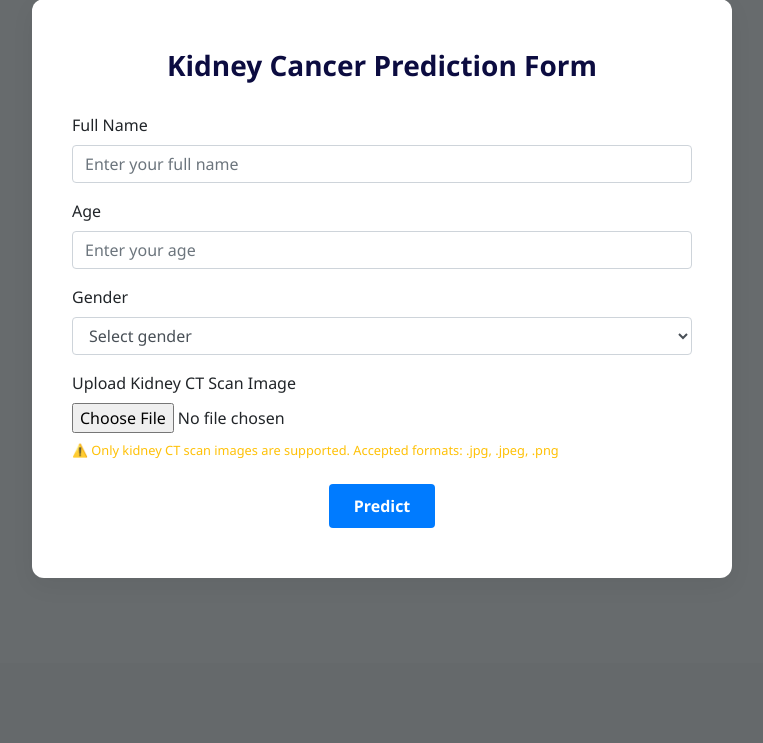
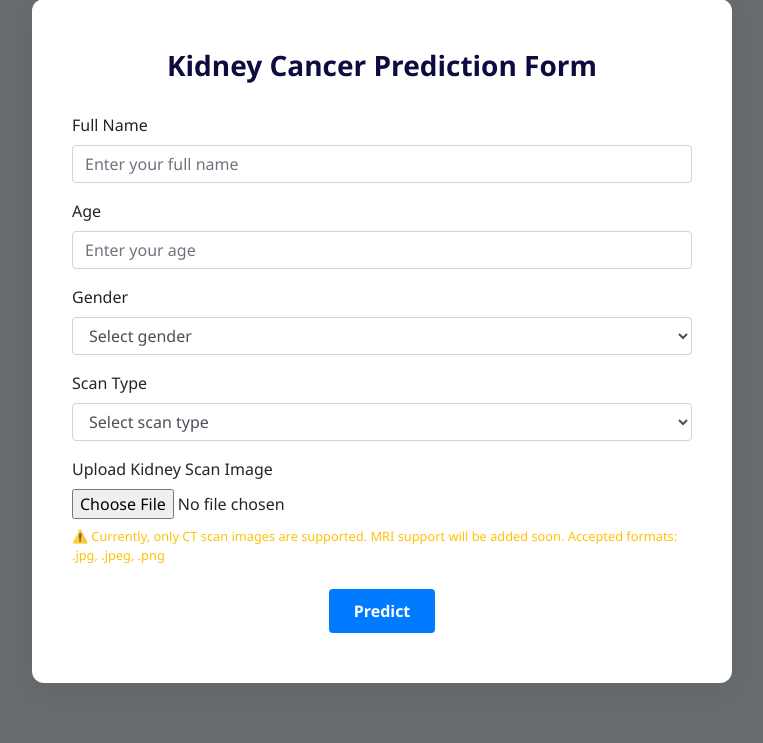
Before and after one commit to Diyo43/kidney-cancer-prediction, a Flask app: page /prediction in a window 1280 px wide. Shown: the part 137-880 px from the top of the page, without its empty margins (258-1021 px from the left). Before the commit the page ends 715 px from the top, so only its background shows below. Run offline with Flask 3, Linux system fonts and the light colour scheme; the visitor is signed in with stand-in values (Sample User, id 1); some libraries are stand-ins or nearby versions.

Commit message:
Initial commit

```diff
--- a/app.py
+++ b/app.py
@@ -17,7 +17,7 @@ def connect_db():
         database="kidney_db"
     )
 
-# --- Load Trained Model ---
+# --- Load Trained CT Model ---
 model = load_model('models/cnn-parameters-improvement-03-1.00.keras')
 
 # --- Authorized Doctor Credentials ---
@@ -37,7 +37,7 @@ def is_valid_kidney_image(image):
         return False
     return True
 
-# --- Cancer Prediction Function ---
+# --- Cancer Prediction Function for CT ---
 def predict_cancer(img_path):
     image = cv2.imread(img_path)
     if image is None:
@@ -86,7 +86,7 @@ def home():
 def about():
     if 'user_email' not in session:
         return redirect(url_for('login'))
-    return render_template('about.html', modality="CT Scan")
+    return render_template('about.html', modality="CT and MRI Support Coming Soon")
 
 @app.route('/prediction', methods=['GET', 'POST'])
 def prediction():
@@ -97,7 +97,16 @@ def prediction():
         name = request.form['name']
         age = request.form['age']
         gender = request.form['gender']
+        scan_type = request.form.get('scan_type')
         image_file = request.files['image']
+
+        # Block MRI support for now
+        if scan_type == "MRI":
+            return render_template("prediction.html", error="MRI scan support is coming soon. Please upload a CT scan.")
+
+        # Validate file
+        if image_file.filename == '':
+            return render_template("prediction.html", error="No image selected.")
 
         filename = secure_filename(image_file.filename)
         filepath = os.path.join(app.config['UPLOAD_FOLDER'], filename)
@@ -116,8 +125,8 @@ def prediction():
 
         db = connect_db()
         cursor = db.cursor()
-        sql = "INSERT INTO reports (name, age, gender, result, date) VALUES (%s, %s, %s, %s, %s)"
-        values = (name, age, gender, result, date)
+        sql = "INSERT INTO reports (name, age, gender, scan_type, result, date) VALUES (%s, %s, %s, %s, %s, %s)"
+        values = (name, age, gender, scan_type, result, date)
         cursor.execute(sql, values)
         db.commit()
         cursor.close()
--- a/templates/prediction.html
+++ b/templates/prediction.html
@@ -98,10 +98,12 @@
         <label for="name">Full Name</label>
         <input type="text" name="name" id="name" class="form-control" placeholder="Enter your full name" required>
       </div>
+
       <div class="form-group">
         <label for="age">Age</label>
         <input type="number" name="age" id="age" class="form-control" placeholder="Enter your age" required>
       </div>
+
       <div class="form-group">
         <label for="gender">Gender</label>
         <select name="gender" id="gender" class="form-control" required>
@@ -110,13 +112,24 @@
           <option value="female">Female</option>
         </select>
       </div>
+
       <div class="form-group">
-        <label for="image">Upload Kidney CT Scan Image</label>
+        <label for="scan_type">Scan Type</label>
+        <select name="scan_type" id="scan_type" class="form-control" required>
+          <option value="">Select scan type</option>
+          <option value="CT">CT Scan</option>
+          <option value="MRI">MRI Scan (Coming Soon)</option>
+        </select>
+      </div>
+
+      <div class="form-group">
+        <label for="image">Upload Kidney Scan Image</label>
         <input type="file" name="image" id="image" class="form-control-file" accept=".jpg,.jpeg,.png" required>
         <small class="form-text text-warning mt-2">
-          ⚠️ Only kidney CT scan images are supported. Accepted formats: .jpg, .jpeg, .png
+          ⚠️ Currently, only CT scan images are supported. MRI support will be added soon. Accepted formats: .jpg, .jpeg, .png
         </small>
       </div>
+
       <div class="text-center mt-4">
         <button type="submit" class="btn btn-predict">Predict</button>
       </div>
```
Also changed, not shown: templates/report.html (+15 -19 lines).
